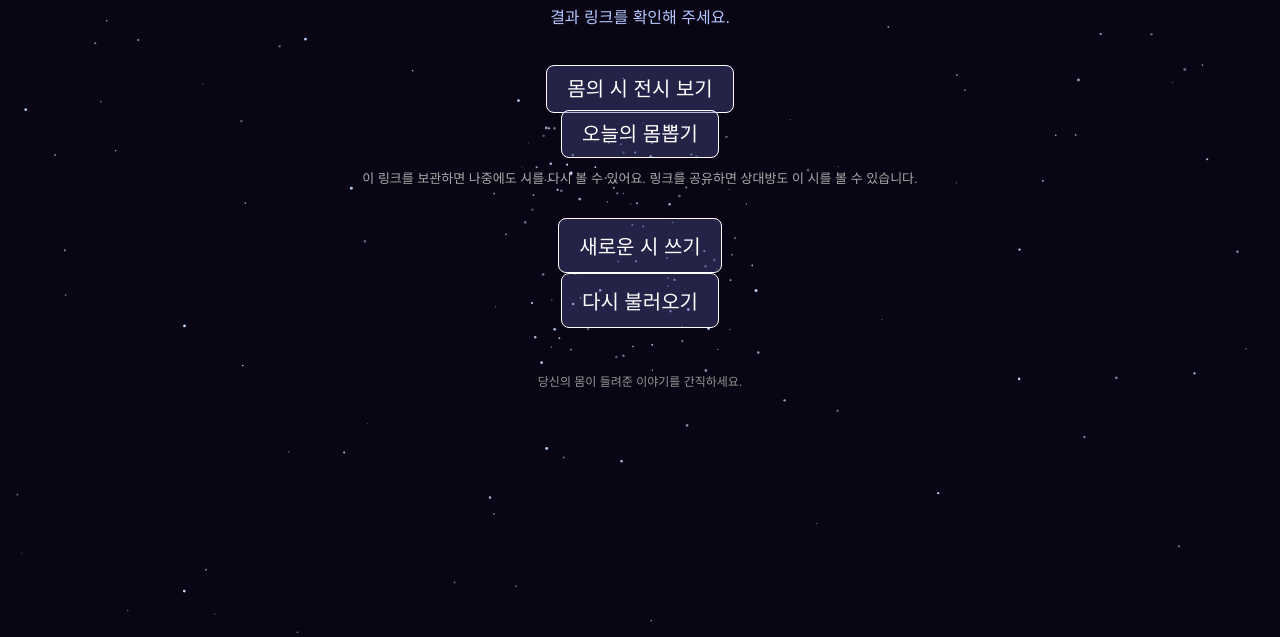
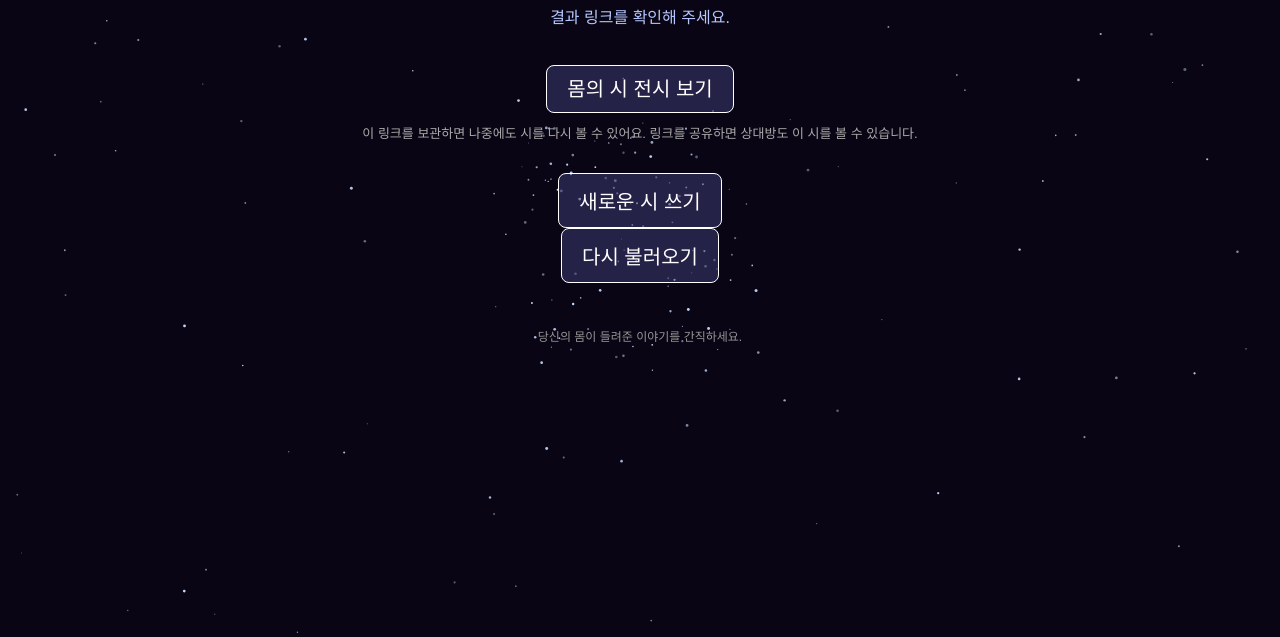
Before and after one commit to dayeon2809/mobile-poem, a website: page public/poem.html in a window 1280 px wide. Shown: the part 163-800 px from the top of the page. Drawn offline with Linux system fonts and the light colour scheme.

Commit message:
Remove body draw button from poem result

```diff
--- a/public/poem.html
+++ b/public/poem.html
@@ -20,7 +20,6 @@
       <p id="status" role="status">시를 불러오고 있어요.</p>
       <div id="poem" class="poem"></div>
       <p><a class="button secondary" href="/gallery.html">몸의 시 전시 보기</a></p>
-      <p><a class="button secondary" href="https://mobile-poem-psi.vercel.app/draw.html">오늘의 몸뽑기</a></p>
       <p class="note">이 링크를 보관하면 나중에도 시를 다시 볼 수 있어요. 링크를 공유하면 상대방도 이 시를 볼 수 있습니다.</p>
       <div class="actions"><button id="copy" class="primary" hidden>링크 복사</button><a class="button secondary" href="/">새로운 시 쓰기</a></div>
       <button id="retry" class="secondary" hidden>다시 불러오기</button>
```
